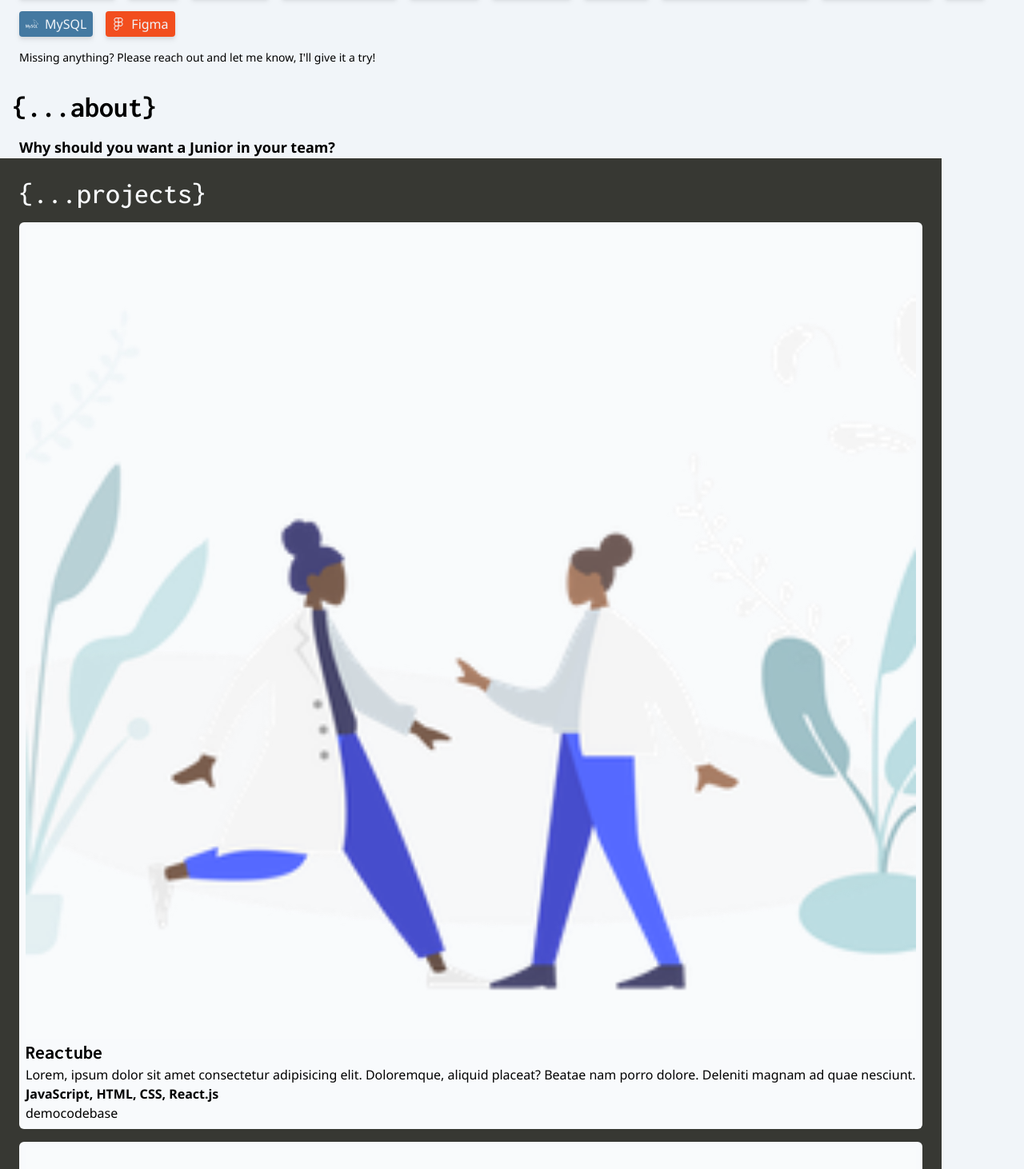
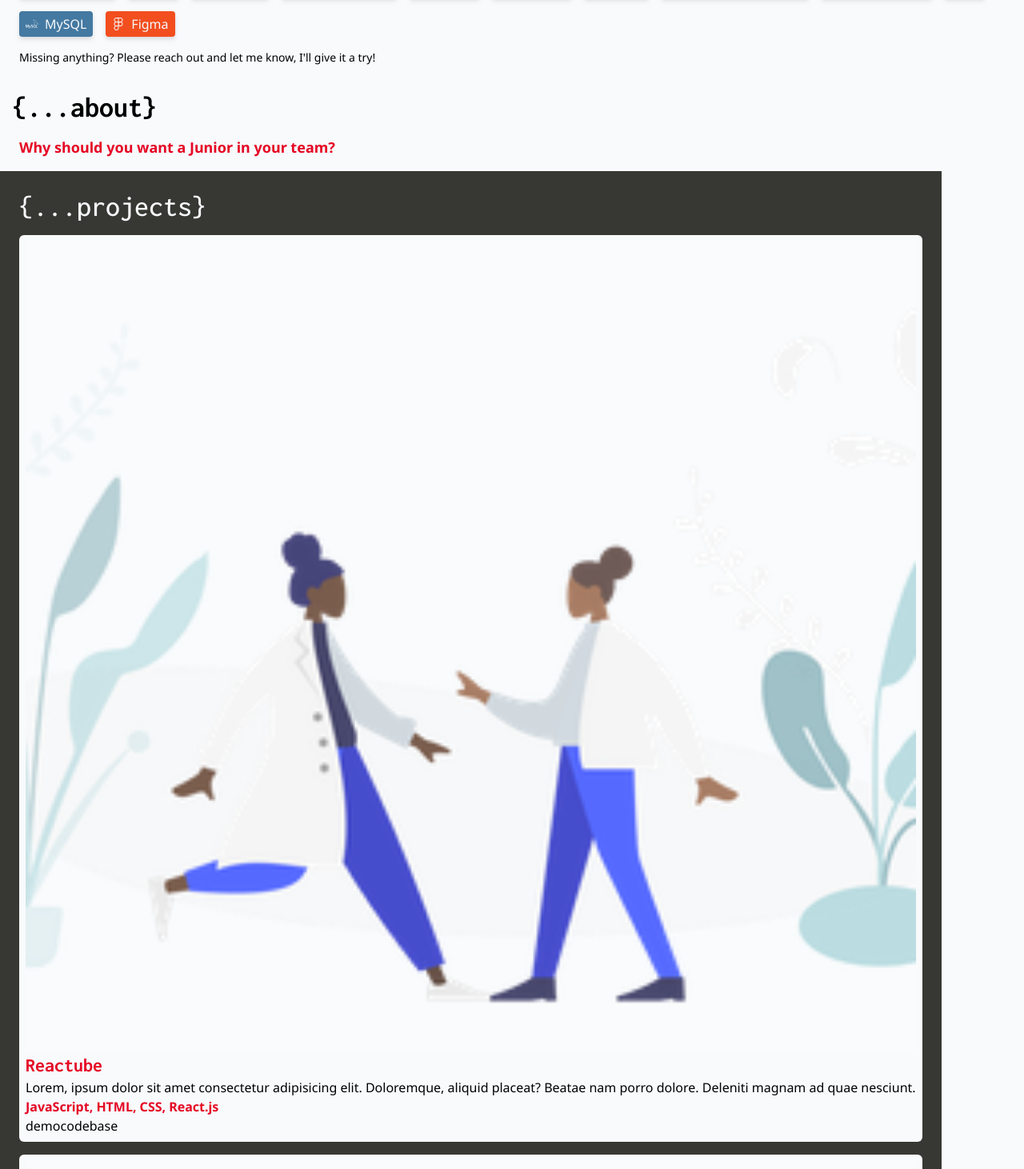
Before and after one commit to silviapio/portfolio, a React (Create React App) app: page / in a window 1280 px wide. Shown: the part 508-1970 px from the top of the page at 80% size. Built offline with nearby package versions, Linux system fonts and the light colour scheme.

Commit message:
fix contrast for accessibility, fix margins

```diff
--- a/src/components/composed/Header.js
+++ b/src/components/composed/Header.js
@@ -42,7 +42,7 @@
   const getVisibilityClass = () => (show ? "" : "invisible");
 
   return (
-    <header className={`${getVisibilityClass()} flex justify-between px-4 font-bold sticky top-0 z-10 bg-slate-100/75`}>
+    <header className={`${getVisibilityClass()} flex justify-between px-4 font-bold sticky top-0 z-10 bg-slate-50/75`}>
       <p className="font-inconsolata text-4xl text-bright-red my-4">{"{silvia}"}</p>
       {isTabletOrLarger ? <Navbar /> : <BurgerMenu />}
     </header>
--- a/src/components/composed/Modal.js
+++ b/src/components/composed/Modal.js
@@ -20,8 +20,8 @@
   ];
 
   const listItems = bulletPoints.map((item, index) => (
-    <li className="flex flex-row items-start">
-      <Icon key={index} className="mt-1 mr-2" color="var(--bright-red)" altText="light-bulb">
+    <li key={index} className="flex flex-row items-start">
+      <Icon className="mt-1 mr-2" color="var(--bright-red)" altText="light-bulb">
         <HiOutlineLightBulb />
       </Icon>
       <p>{item}</p>
--- a/src/components/composed/SkillsSection.js
+++ b/src/components/composed/SkillsSection.js
@@ -54,7 +54,7 @@
       skillText: "Redux",
       altText: "Redux",
       color: "light-slate",
-      textColor: "text-slate-100",
+      textColor: "text-slate-50",
       className: "bg-redux-purple font-medium",
     },
     {
@@ -70,7 +70,7 @@
       skillText: "CSS 3",
       altText: "CSS 3",
       color: "light-slate",
-      textColor: "text-slate-100",
+      textColor: "text-slate-50",
       className: "bg-css-blue font-medium",
     },
     {
@@ -78,7 +78,7 @@
       skillText: "styled-components",
       altText: "styled-components",
       color: "light-slate",
-      textColor: "text-slate-100",
+      textColor: "text-slate-50",
       className: "bg-styledcomp-pink font-medium",
     },
     {
@@ -94,7 +94,7 @@
       skillText: "C",
       altText: "C",
       color: "light-slate",
-      textColor: "text-slate-100",
+      textColor: "text-slate-50",
       className: "bg-c-gray font-medium",
     },
     {
@@ -102,7 +102,7 @@
       skillText: "MySQL",
       altText: "MySQL",
       color: "light-slate",
-      textColor: "text-slate-100",
+      textColor: "text-slate-50",
       className: "bg-mysql-blue font-medium",
     },
     {
@@ -110,7 +110,7 @@
       skillText: "Figma",
       altText: "Figma",
       color: "light-slate",
-      textColor: "text-slate-100",
+      textColor: "text-slate-50",
       className: "bg-figma-red font-medium",
     },
   ];
--- a/src/components/composed/TextSection.js
+++ b/src/components/composed/TextSection.js
@@ -2,7 +2,7 @@
 
 export const TextSection = ({ titleText, bodyText, children }) => {
   return (
-    <div>
+    <div className="mb-4">
       <SectionTitle titleText={titleText} />
       <p className="px-2 whitespace-pre-line sm:text-lg">{bodyText}</p>
       {children}
--- a/src/components/units/Navbar.js
+++ b/src/components/units/Navbar.js
@@ -10,7 +10,7 @@
       <li className="px-2">
         <a href="#projects">projects</a>
       </li>
-      <li className="px-2 bg-bright-red rounded text-slate-100">
+      <li className="px-2 bg-bright-red rounded text-slate-50">
         <a href="#contact">contact</a>
       </li>
     </ul>
--- a/src/index.css
+++ b/src/index.css
@@ -11,7 +11,7 @@
     @apply h-full;
   }
   body {
-    @apply bg-slate-100;
+    @apply bg-slate-50;
     @apply w-full;
     @apply h-full;
   }
@@ -22,8 +22,9 @@
 
 :root {
   --bright-red: #fa2742;
+  --bright-red-text: #e50624;
   --dark-slate: #373833;
-  --light-slate: #f1f5f9;
+  --light-slate: #f8fafc;
   --js-yellow: #f7df1e;
   --react-blue: #61dafb;
   --html-red: #e34f26;
--- a/tailwind.config.js
+++ b/tailwind.config.js
@@ -8,6 +8,7 @@
       },
       colors: {
         "bright-red": "var(--bright-red)",
+        "bright-red-text": "var(--bright-red-text)",
         "dark-slate": "var(--dark-slate)",
         "js-yellow": "var(--js-yellow)",
         "react-blue": "var(--react-blue)",
```
